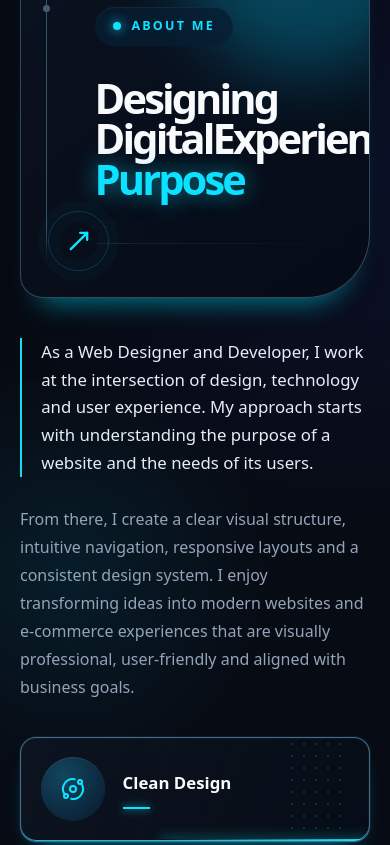
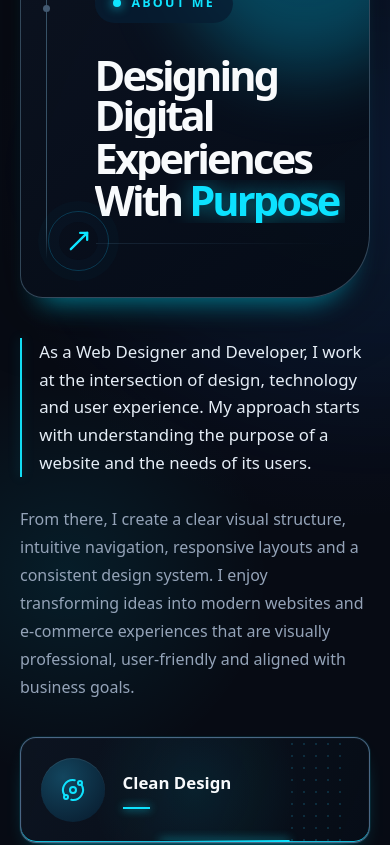
Before and after one commit to alamin-akon/alamin_akon, a Next.js app: page / in a window 390 px wide. Shown: the part 940-1785 px from the top of the page. Built offline with nearby package versions, Linux system fonts and the light colour scheme; no server answers.

Commit message:
feat: enhance AboutSection with improved pointer interaction and animation responsiveness

```diff
--- a/app/globals.css
+++ b/app/globals.css
@@ -124,6 +124,39 @@
 .about-cta svg { transition: transform .3s ease; }
 .about-cta:hover svg { transform: translate(3px, -3px); }
 @media (max-width: 639px) { .about-visual { min-height: 25rem; border-radius: 1.4rem 1.4rem 4rem 1.4rem; } .about-visual-content { min-height: 25rem; padding: 3.2rem 1.5rem 2.4rem 4.6rem; } .about-visual h2 { font-size: 2.6rem; } .about-visual-rail { top: 3rem; bottom: 2.4rem; left: 1.55rem; } .about-visual-line { right: 1.5rem; bottom: 3.3rem; left: 4.7rem; } .about-visual-arrow { bottom: 1.6rem; left: 1.7rem; width: 3.8rem; height: 3.8rem; } }
+
+/* About section: scoped animation hooks and premium interactions. */
+.about-section { isolation: isolate; }
+.about-section::before { position: absolute; z-index: -1; top: 8%; left: 19%; width: 38rem; height: 28rem; border-radius: 50%; background: rgb(0 220 255 / .055); content: ""; filter: blur(70px); pointer-events: none; animation: about-ambient-drift 14s ease-in-out infinite alternate; }
+.about-visual { --panel-x: 0px; --panel-y: 0px; transform-style: preserve-3d; will-change: transform; }
+.about-visual::before { transform: translate3d(var(--panel-x), var(--panel-y), 0); }
+.about-visual::after { display: none; }
+.about-visual-top-line { position: absolute; z-index: 2; top: -1px; right: 1.25rem; left: 25%; height: 3px; border-radius: 9999px; background: linear-gradient(90deg, transparent 0%, #0fdfff 46%, #9df7ff 94%); box-shadow: 0 0 12px #0ce0ff, 0 0 30px rgb(0 218 255 / .72); transform-origin: left center; }
+.about-heading-mask { display: block; overflow: hidden; padding-bottom: .04em; }
+.about-heading-mask > span { display: block; }
+.about-visual-line { transform-origin: left center; }
+.about-visual-rail span { transform-origin: center; }
+.about-intro-wrap { position: relative; }
+.about-intro-wrap > span { position: absolute; top: 0; bottom: 0; left: 0; width: 2px; background: #12ddf4; box-shadow: 0 0 12px rgb(18 219 245 / .28); transform-origin: top center; }
+.about-intro { border-left: 0; }
+.about-feature-card { --mouse-x: 50%; --mouse-y: 50%; background: radial-gradient(180px circle at var(--mouse-x) var(--mouse-y), rgb(0 231 255 / .08), transparent 58%), linear-gradient(110deg, rgb(13 20 33 / .92), rgb(7 14 24 / .74)); transition: transform .35s cubic-bezier(.22,1,.36,1), border-color .35s ease, box-shadow .35s ease, background .35s ease; will-change: transform; }
+.about-feature-card::before { transition: transform .35s ease, opacity .35s ease; }
+.about-feature-card::after { transform: scaleX(.62); transform-origin: left center; transition: transform .35s ease; }
+.about-feature-icon { transition: transform .35s cubic-bezier(.22,1,.36,1), box-shadow .35s ease; }
+.about-feature-card:hover { border-color: rgb(57 229 255 / .92); background: radial-gradient(180px circle at var(--mouse-x) var(--mouse-y), rgb(0 231 255 / .16), transparent 60%), linear-gradient(110deg, rgb(17 29 44 / .96), rgb(8 20 32 / .86)); box-shadow: inset 0 0 0 1px rgb(171 242 255 / .12), inset 0 -1px 0 #0ee3ff, 0 0 0 1px rgb(0 229 255 / .24), 0 16px 36px -14px rgb(0 229 255 / .9); transform: translateY(-6px) scale(1.015); }
+.about-feature-card:hover::before { opacity: .68; transform: translateX(-4px); }
+.about-feature-card:hover::after { transform: scaleX(1); }
+.about-feature-card:hover .about-feature-icon { box-shadow: inset 0 1px 0 rgb(255 255 255 / .14), 0 0 24px rgb(0 222 255 / .25); transform: scale(1.08) rotate(-4deg); }
+.about-visual-arrow { overflow: hidden; transition: transform .3s ease, border-color .3s ease, box-shadow .3s ease, background .3s ease; }
+.about-visual-arrow::before { position: absolute; inset: 0; border-radius: inherit; background: rgb(9 226 255 / .13); content: ""; opacity: 0; transform: scale(.45); transition: opacity .35s ease, transform .45s ease; }
+.about-visual-arrow svg { position: relative; transition: transform .3s ease; }
+.about-visual:hover .about-visual-arrow, .about-visual-arrow:hover { border-color: rgb(18 222 255 / .8); box-shadow: inset 0 0 0 10px rgb(10 30 48 / .32), 0 0 0 10px rgb(0 215 255 / .025), 0 0 24px rgb(0 225 255 / .25); transform: scale(1.06); }
+.about-visual:hover .about-visual-arrow::before, .about-visual-arrow:hover::before { opacity: 1; transform: scale(1); }
+.about-visual:hover .about-visual-arrow svg, .about-visual-arrow:hover svg { transform: translate(4px, -4px) rotate(-5deg); }
+.about-cta:focus-visible { outline: 2px solid #71f2ff; outline-offset: 4px; }
+@keyframes about-ambient-drift { from { opacity: .55; transform: translate3d(-1%, -1%, 0); } to { opacity: 1; transform: translate3d(3%, 2%, 0); } }
+@media (hover: none), (pointer: coarse) { .about-feature-card:hover { transform: none; } .about-visual:hover .about-visual-arrow { transform: none; } }
+@media (prefers-reduced-motion: reduce) { .about-section::before { animation: none; } .about-visual, .about-feature-card, .about-feature-icon, .about-visual-arrow, .about-visual-arrow::before, .about-visual-arrow svg { transition: none !important; } .about-feature-card:hover { transform: none; } }
 .skills-section { position: relative; overflow: hidden; background: radial-gradient(circle at 9% 10%, rgb(0 224 255 / .08), transparent 25%), radial-gradient(circle at 92% 80%, rgb(104 74 255 / .11), transparent 28%), #070b14; }
 .skills-tech-grid { display: grid; grid-template-columns: repeat(1, minmax(0, 1fr)); gap: 1.15rem; }
 .skills-tech-perspective { perspective: 1000px; }
--- a/components/sections/AboutSection.tsx
+++ b/components/sections/AboutSection.tsx
@@ -52,19 +52,19 @@
       if (canUsePointer) {
         const panel = section.querySelector<HTMLElement>("[data-about-panel]");
         if (panel) {
-          const panelX = gsap.quickTo(panel, "--panel-x", { duration: .45, ease: "power3.out" });
-          const panelY = gsap.quickTo(panel, "--panel-y", { duration: .45, ease: "power3.out" });
+          const panelX = gsap.quickTo(panel, "--panel-x", { duration: .45, ease: "power3.out", unit: "px" });
+          const panelY = gsap.quickTo(panel, "--panel-y", { duration: .45, ease: "power3.out", unit: "px" });
           const handlePanelMove = (event: PointerEvent) => {
             const bounds = panel.getBoundingClientRect();
             const x = (event.clientX - bounds.left) / bounds.width - .5;
             const y = (event.clientY - bounds.top) / bounds.height - .5;
-            panelX(`${x * 12}px`);
-            panelY(`${y * 9}px`);
+            panelX(x * 12);
+            panelY(y * 9);
             gsap.to(panel, { rotateY: x * 2, rotateX: y * -1.5, duration: .45, ease: "power3.out", overwrite: true });
           };
           const resetPanel = () => {
-            panelX("0px");
-            panelY("0px");
+            panelX(0);
+            panelY(0);
             gsap.to(panel, { rotateY: 0, rotateX: 0, duration: .6, ease: "power3.out", overwrite: true });
           };
           panel.addEventListener("pointermove", handlePanelMove);
@@ -73,12 +73,12 @@
         }
 
         section.querySelectorAll<HTMLElement>("[data-about-card]").forEach((card) => {
-          const glowX = gsap.quickTo(card, "--mouse-x", { duration: .22, ease: "power3.out" });
-          const glowY = gsap.quickTo(card, "--mouse-y", { duration: .22, ease: "power3.out" });
+          const glowX = gsap.quickTo(card, "--mouse-x", { duration: .22, ease: "power3.out", unit: "px" });
+          const glowY = gsap.quickTo(card, "--mouse-y", { duration: .22, ease: "power3.out", unit: "px" });
           const handleCardMove = (event: PointerEvent) => {
             const bounds = card.getBoundingClientRect();
-            glowX(`${event.clientX - bounds.left}px`);
-            glowY(`${event.clientY - bounds.top}px`);
+            glowX(event.clientX - bounds.left);
+            glowY(event.clientY - bounds.top);
           };
           card.addEventListener("pointermove", handleCardMove);
           cleanups.push(() => card.removeEventListener("pointermove", handleCardMove));
```
